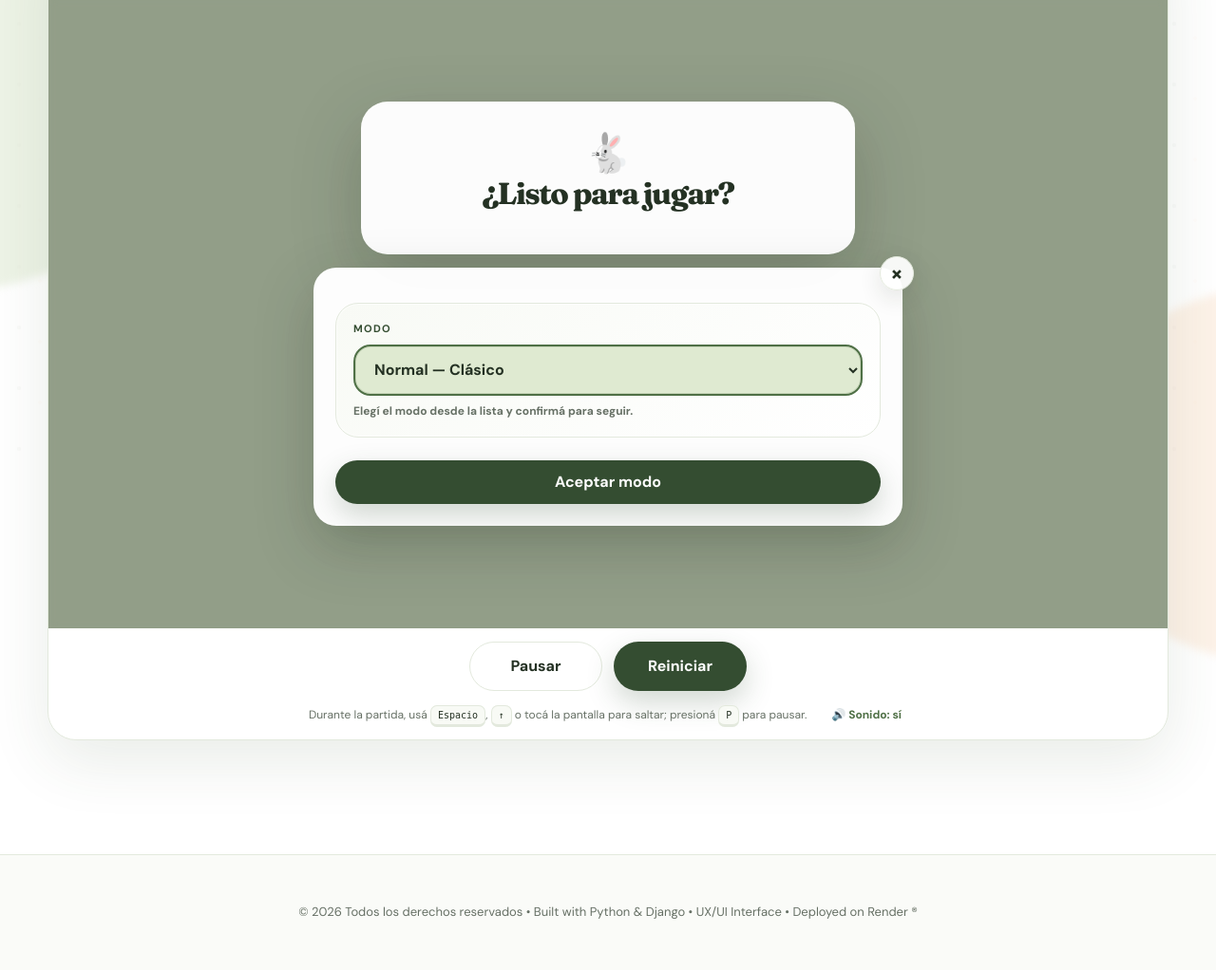
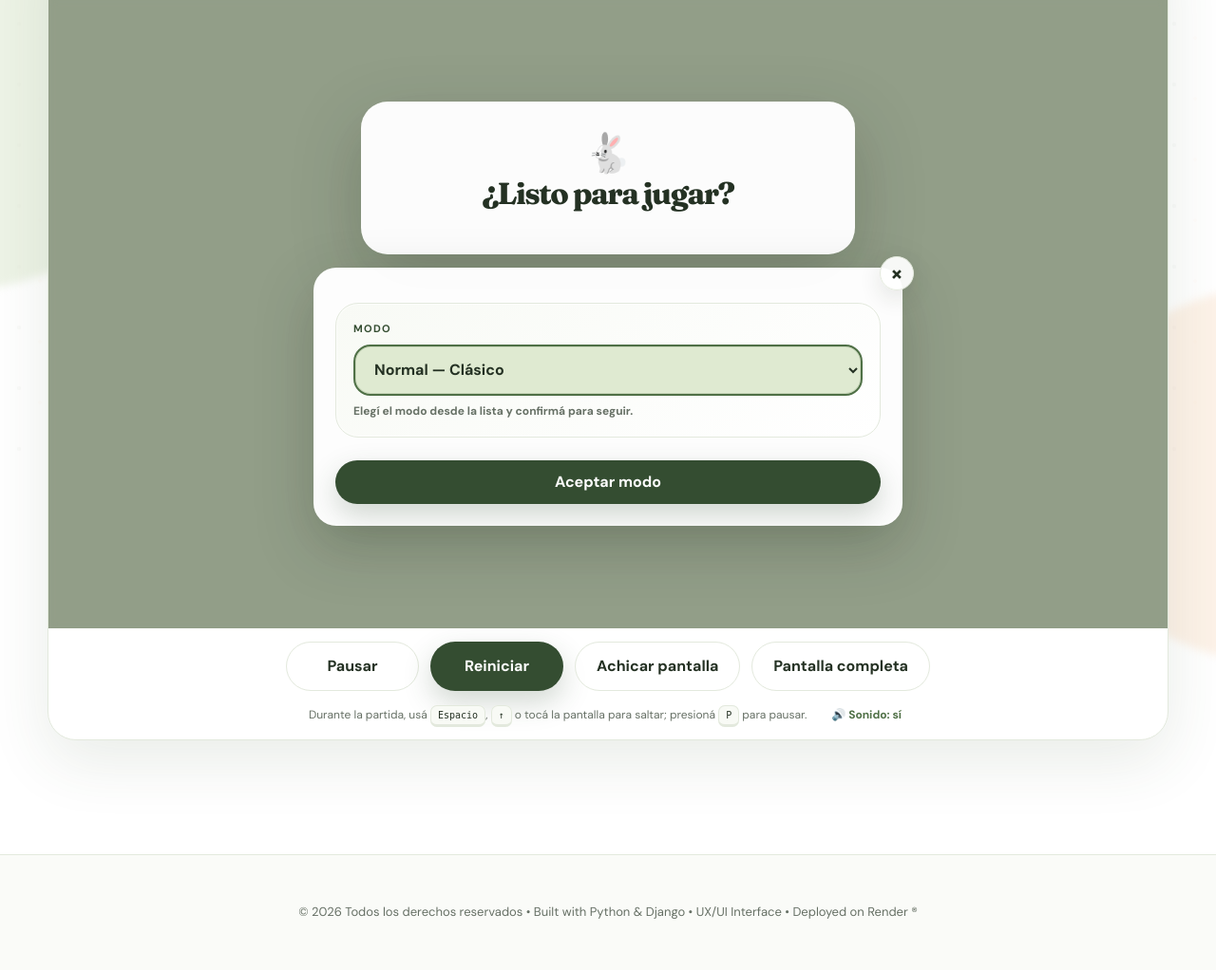
Before and after one commit to lu-developer476/Bunny-Quest, a Django app: page /jugar/ in a window 1280 px wide. Shown: the part 315-1337 px from the top of the page at 95% size. Run offline with Django 5.2, Linux system fonts and the light colour scheme; data that the repository does not hold is empty.

Commit message:
Add compact and fullscreen game controls

```diff
--- a/templates/core/game.html
+++ b/templates/core/game.html
@@ -70,6 +70,8 @@
       <div class="game-control-bar" aria-label="Controles de partida">
         <button id="pauseGameButton" class="button button-ghost" type="button">Pausar</button>
         <button id="quickRestartGameButton" class="button button-primary" type="button">Reiniciar</button>
+        <button id="compactGameButton" class="button button-ghost" type="button" aria-pressed="false">Achicar pantalla</button>
+        <button id="fullscreenGameButton" class="button button-ghost" type="button" aria-pressed="false">Pantalla completa</button>
       </div>
       <div class="game-footer-bar">
         <p class="game-instructions">Durante la partida, usá <kbd>Espacio</kbd>, <kbd>↑</kbd> o tocá la pantalla para saltar; presioná <kbd>P</kbd> para pausar.</p>
```
